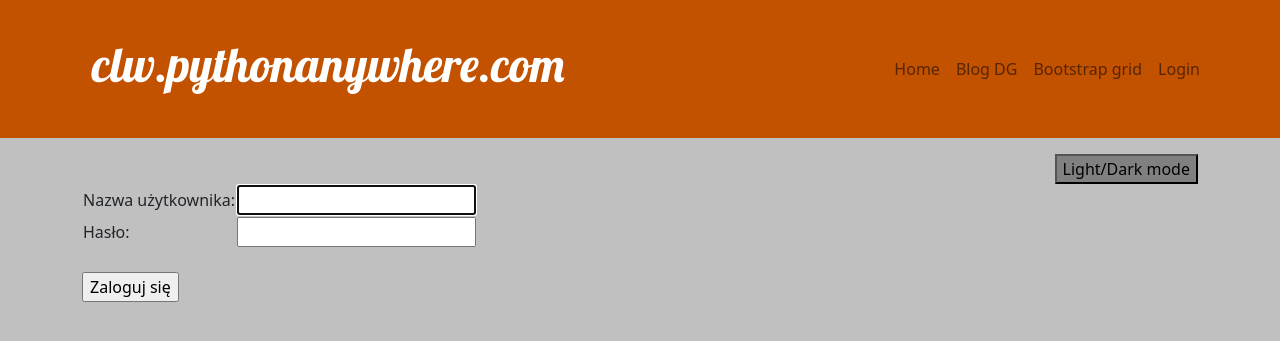
After one commit to DB-Byd/Django, a Django app: page /accounts/login/ in a window 1280 px wide. The commit adds this page. Shown: the top 341 px of the page. Run offline with Django 4.2, Linux system fonts and the light colour scheme.

Commit message:
Dodana funkcjonalność 'Dark mode' i i system logowania dla zarejestrowanych użytkowników.

```diff
--- a/blog/static/css/blog.css
+++ b/blog/static/css/blog.css
@@ -2,6 +2,8 @@
 body {
     background-color: silver;
 }
+
+
 
 h1 a, h2 a {
     color: #C25100;
@@ -59,3 +61,7 @@ h3, h4 {
 .post h2 a, .post h1 a:visited {
     color: #000000;
 }
+
+.dark{
+            background-color: #222;
+            color: #e6e6e6;
--- a/blog/templates/blog/base.html
+++ b/blog/templates/blog/base.html
@@ -1,5 +1,5 @@
+{% load static %}
 <!DOCTYPE html>
-{% load static %}
 <html lang="pl">
 
 <head>
@@ -33,6 +33,13 @@
                         <li class="nav-item">
                             <a class="nav-link" href="{% url 'bs_grid' %}">Bootstrap grid</a>
                         </li>
+                        <li class="nav-item">
+                            {% if user.is_authenticated %}
+                            <a class="nav-link" href="{% url 'logout' %}">Logout</a>
+                            {% else %}
+                            <a class="nav-link" href="{% url 'login' %}">Login</a>
+                            {% endif %}
+                        </li>
                     </ul>
                 </div>
             </nav>
@@ -43,6 +50,16 @@
         <div class="row">
             <div class="col-12">
                 <p></p>
+                <div style="text-align: right;">
+                <button style="background-color: gray;" onclick="myFunction()">Light/Dark mode</button>
+                <script>
+                    function myFunction() {
+                    var element = document.body;
+                    element.classList.toggle("dark");
+                    }
+                </script>
+                </div>
+
                 {% block content %}
                 {% endblock %}
             </div>
--- /dev/null
+++ b/blog/templates/registration/login.html
@@ -0,0 +1,27 @@
+{% extends "blog/base.html" %}
+
+{% block content %}
+
+    {% if form.errors %}
+        <p>Your username and password didn't match. Please try again.</p>
+    {% endif %}
+
+    <form method="post" action="{% url 'login' %}">
+    {% csrf_token %}
+        <table>
+            <tr>
+                <td>{{ form.username.label_tag }}</td>
+                <td>{{ form.username }}</td>
+            </tr>
+            <tr>
+                <td>{{ form.password.label_tag }}</td>
+                <td>{{ form.password }}</td>
+            </tr>
+        </table>
+        <br>
+        <input type="submit" value="Zaloguj się">
+        <input type="hidden" name="next" value="{{ next }}">
+
+    </form>
+
+{% endblock %}
--- a/blog/views.py
+++ b/blog/views.py
@@ -1,5 +1,6 @@
 from django.shortcuts import render, get_object_or_404, redirect
 from django.utils import timezone
+from django.contrib.auth.decorators import login_required
 from .models import Post
 from .forms import PostForm
 
@@ -19,6 +20,7 @@ def post_detail(request, pk):
     post = get_object_or_404(Post, pk=pk)
     return render(request, 'blog/post_detail.html', {'post': post})
 
+@login_required
 def post_new(request):
     if request.method == "POST":
         form = PostForm(request.POST)
--- a/web/urls.py
+++ b/web/urls.py
@@ -14,9 +14,12 @@ Including another URLconf
     2. Add a URL to urlpatterns:  path('blog/', include('blog.urls'))
 """
 from django.contrib import admin
+from django.contrib.auth import views
 from django.urls import path, include
 
 urlpatterns = [
     path('admin/', admin.site.urls),
+    path('accounts/login/', views.LoginView.as_view(next_page='/'), name='login'),
+    path('accounts/logout', views.LogoutView.as_view(next_page='/'), name='logout'),
     path('', include('blog.urls')),
 ]
```
Also changed, not shown: blog/templates/blog/post_list.html (+12 -1 lines), web/settings.py (line endings or trailing spaces).
